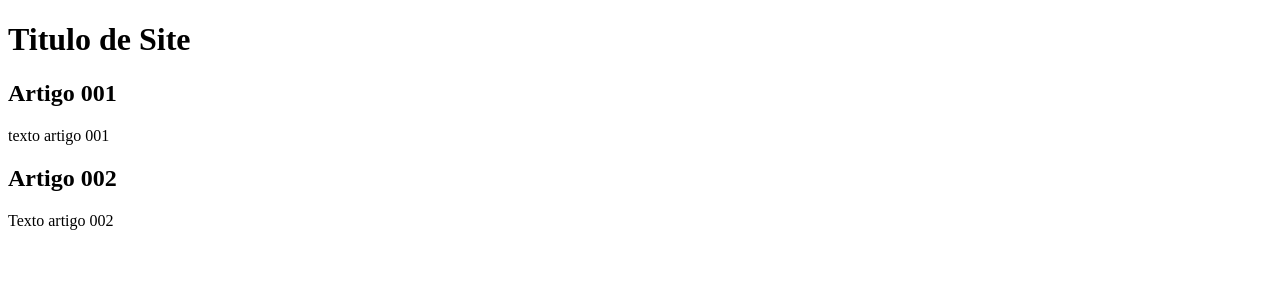
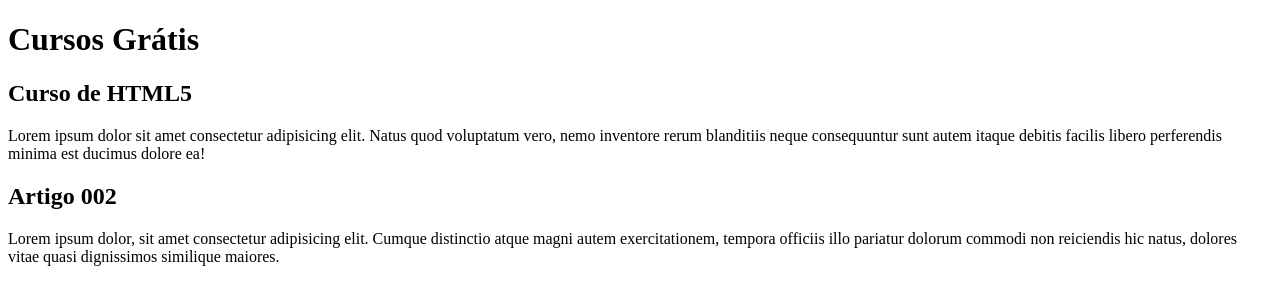
Before and after one commit to vitorxavi3r/projeto-site, a plain HTML site: page index.html in a window 1280 px wide. Drawn offline with Linux system fonts and the light colour scheme.

Commit message:
comecei escrever um conteudo

```diff
--- a/index.html
+++ b/index.html
@@ -8,15 +8,15 @@
 <body>
     <main>
         <header>
-            <h1>Titulo de Site</h1>
+            <h1>Cursos Grátis</h1>
         </header>
         <article>
-            <h2>Artigo 001</h2>
-            <p>texto artigo 001</p>
+            <h2>Curso de HTML5</h2>
+            <p>Lorem ipsum dolor sit amet consectetur adipisicing elit. Natus quod voluptatum vero, nemo inventore rerum blanditiis neque consequuntur sunt autem itaque debitis facilis libero perferendis minima est ducimus dolore ea!</p>
         </article>
         <article>
             <h2>Artigo 002</h2>
-            <p>Texto artigo 002</p>
+            <p>Lorem ipsum dolor, sit amet consectetur adipisicing elit. Cumque distinctio atque magni autem exercitationem, tempora officiis illo pariatur dolorum commodi non reiciendis hic natus, dolores vitae quasi dignissimos similique maiores.</p>
         </article>
     </main>
 </body>
```
